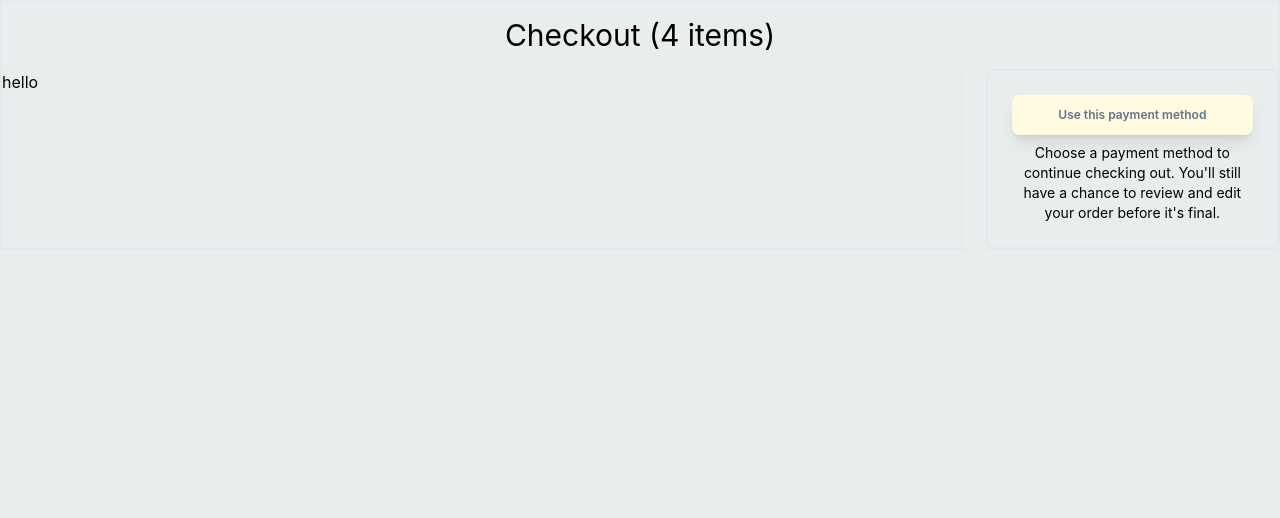
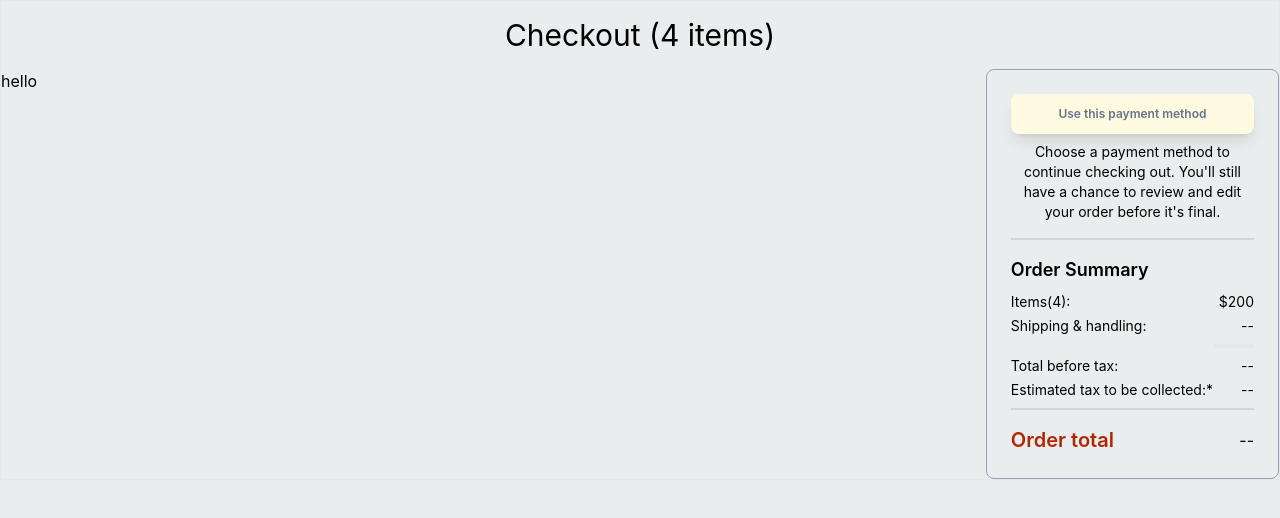
Before and after one commit to Stephen-Ibe/chi-money-test, a React (Create React App) app: page /checkout in a window 1280 px wide. Shown: the top 518 px of the page. Built offline with nearby package versions, Linux system fonts and the light colour scheme.

Commit message:
checkout pages

```diff
--- a/src/pages/Checkout.tsx
+++ b/src/pages/Checkout.tsx
@@ -1,4 +1,17 @@
 import React from 'react';
+
+const OrderSummary = ({
+  name,
+  value,
+}: {
+  name: string;
+  value: string | number;
+}) => (
+  <div className='flex items-center justify-between my-1 text-sm'>
+    <p>{name}</p>
+    <p>{value}</p>
+  </div>
+);
 
 type Props = {};
 
@@ -9,9 +22,9 @@ const Checkout = (props: Props) => {
         <h1 className='text-3xl'>Checkout (4 items)</h1>
       </div>
       <div className='flex gap-x-6'>
-        <div className='w-10/12 border'>hello</div>
-        <div className='w-3/12 p-6 text-center border-2 rounded-lg'>
-          <div className='space-y-2'>
+        <div className='w-10/12'>hello</div>
+        <div className='w-3/12 p-6 border rounded-lg border-slate-400'>
+          <div className='space-y-2 text-center'>
             <button
               type='button'
               className='bg-[#fffae0] text-center w-full text-slate-500 text-xs py-3 rounded-lg shadow-lg font-semibold'
@@ -24,6 +37,29 @@ const Checkout = (props: Props) => {
               have a chance to review and edit your order before it's final.
             </p>
           </div>
+          <div className='pt-4 my-4 border-gray-300 border-y-2'>
+            <h4 className='text-lg font-semibold'>Order Summary</h4>
+            <div className='my-2 space-y-2'>
+              <div>
+                <OrderSummary name='Items(4):' value='$200' />
+                <OrderSummary name='Shipping & handling:' value='--' />
+              </div>
+              <hr className='w-10 ml-auto border-2 bg-slate-400' />
+              <div>
+                <OrderSummary name='Total before tax:' value='--' />
+                <OrderSummary
+                  name='Estimated tax to be collected:*	'
+                  value='--'
+                />
+              </div>
+            </div>
+          </div>
+          <div className='flex items-center justify-between'>
+            <h4 className='text-[#b12704] text-xl font-semibold'>
+              Order total
+            </h4>
+            <p>--</p>
+          </div>
         </div>
       </div>
     </div>
```
